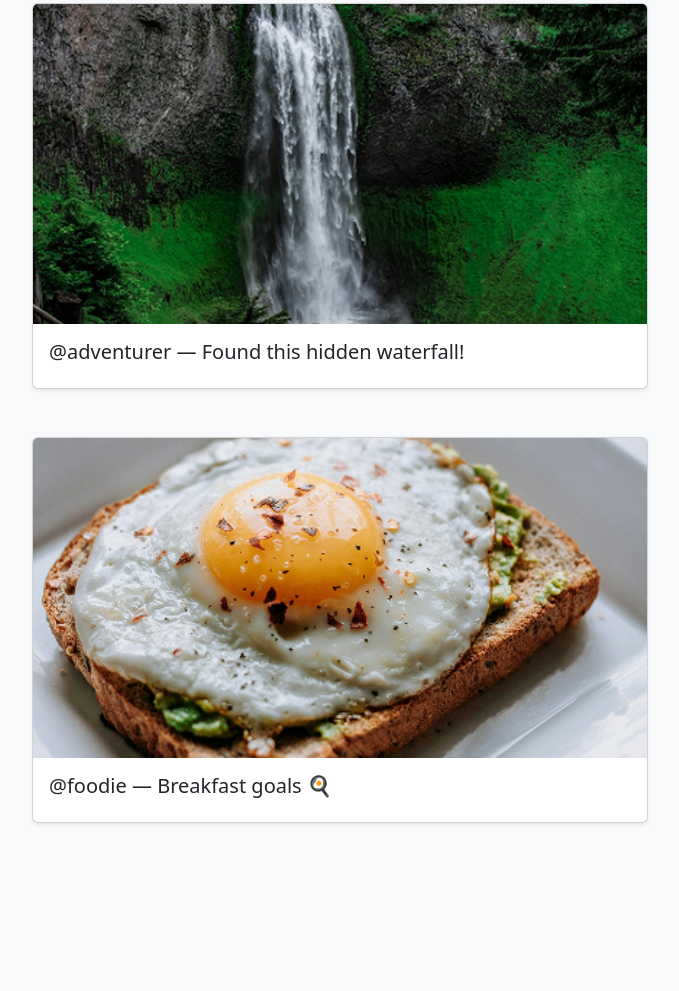
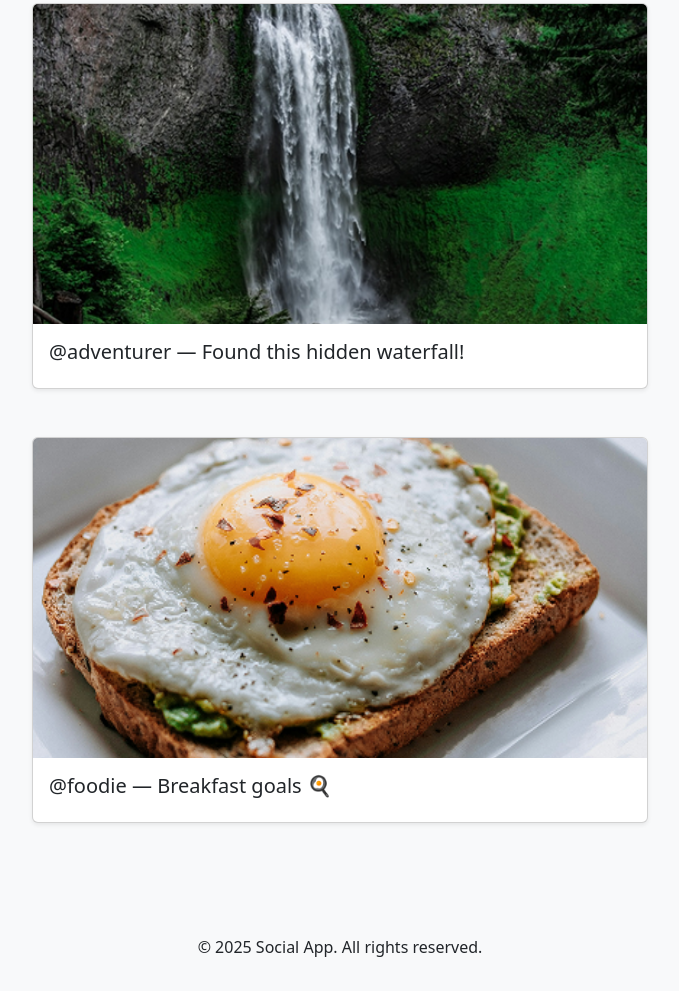
Before and after one commit to vicbro00/CSS-frameworks, a website: page feed/index.html in a window 1280 px wide. Shown: the part 1451-2442 px from the top of the page, without its empty margins (300-979 px from the left). Before the commit the page ends 2354 px from the top, so only its background shows below. Drawn offline with nearby package versions, Linux system fonts and the light colour scheme.

Commit message:
Added footers to each HTML page and made the footers sticky using some Bootstrap codes, and some regular css codes

```diff
--- /dev/null
+++ b/css/footer.css
@@ -0,0 +1,19 @@
+html, body {
+  height: 100%;
+  margin: 0;
+}
+
+body {
+  display: flex;
+  flex-direction: column;
+  min-height: 100vh;
+}
+
+main {
+  flex-grow: 1;
+}
+
+footer {
+  background-color: #f8f9fa;
+  padding: 1rem 0;
+}
--- a/feed/index.html
+++ b/feed/index.html
@@ -6,6 +6,7 @@
   <title>Feed Page</title>
   <link rel="stylesheet" href="../css/feed.css">
   <link rel="stylesheet" href="../css/header.css">
+  <link rel="stylesheet" href="/css/footer.css">
   <link rel="stylesheet" href="/node_modules/bootstrap/dist/css/bootstrap.min.css">
   <script src="../js/mobile.js" defer></script>
   <script src="../js/spinner.js" defer></script>
@@ -45,7 +46,7 @@
         </div>
     </header>
 
-    <main class="container">
+    <main class="container flex-grow-1">
         <section class="mb-4">
         <div class="row g-2 align-items-end">
             <div class="col-md-4">
@@ -114,6 +115,13 @@
             </div>
         </section>
     </main>
+
+    <footer>
+        <div class="container text-center py-3">
+            <p class="mb-0">&copy; 2025 Social App. All rights reserved.</p>
+        </div>
+    </footer>
+
     <script src="/node_modules/bootstrap/dist/js/bootstrap.bundle.min.js"></script>
 </body>
 </html>
```
Also changed, not shown: index.html (+8 -1 lines), profile/index.html (+8 -1 lines).
